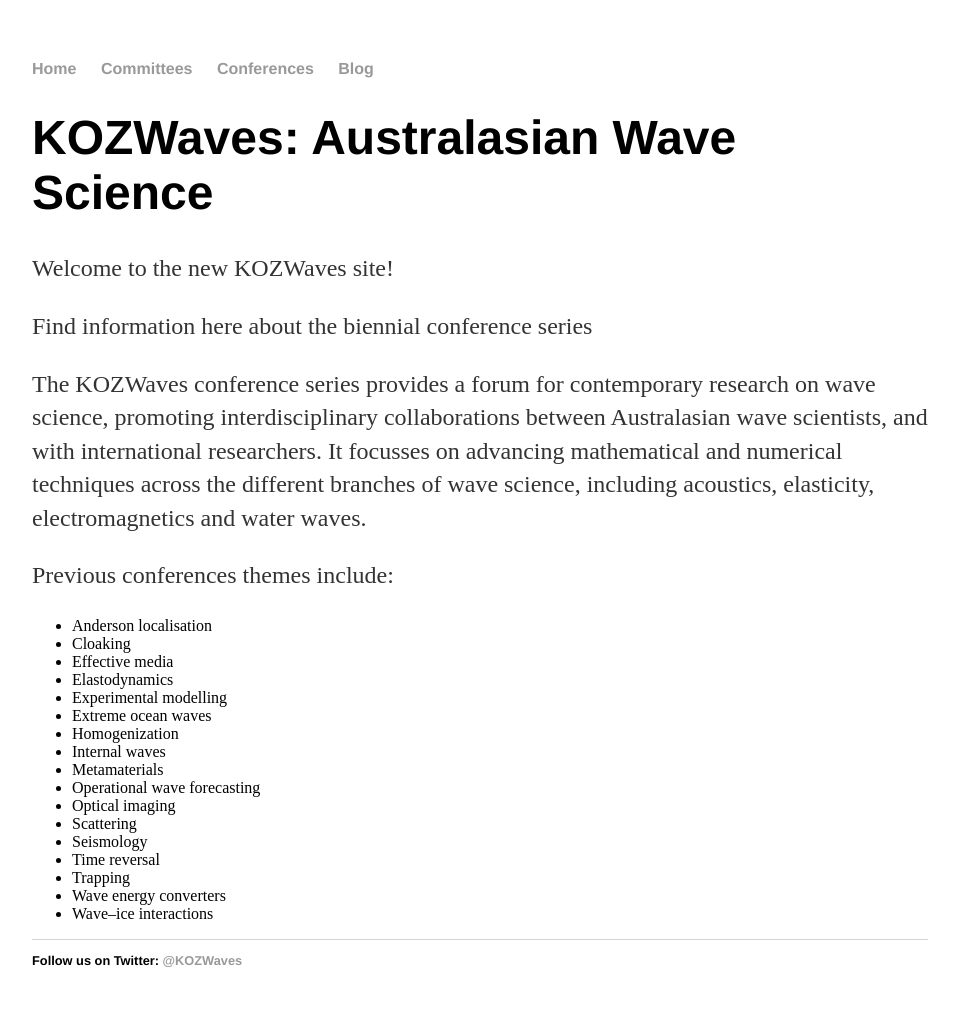
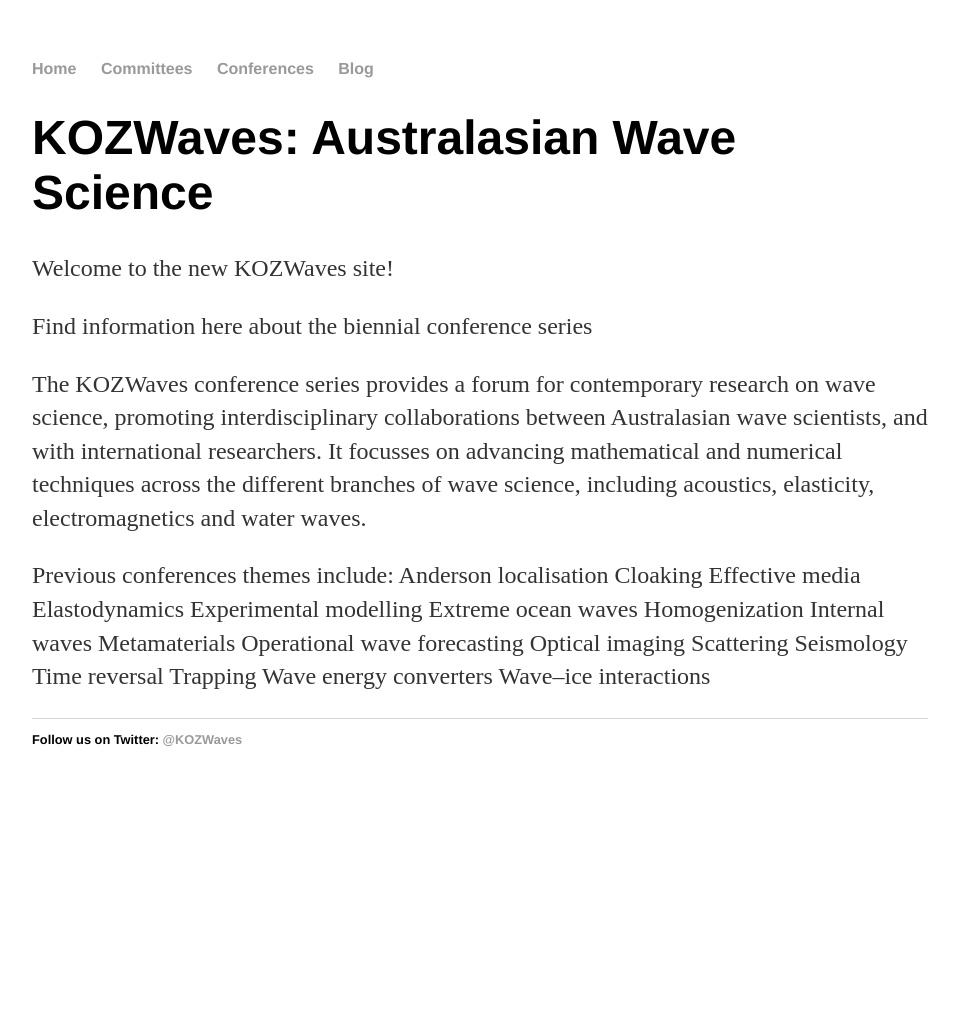
Before and after one commit to kozwaves/kozwaves.github.io, a Jekyll site: the page built from index.html, in a window 1280 px wide. Shown: the whole page, without its empty margins (160-1119 px from the left). Built offline with Jekyll 4.4.1, drawn with Linux system fonts in a browser that asks for light colours; after the commit the page ends 900 px from its top, so only the background shows below that.

Commit message:
Update index.html

```diff
--- a/index.html
+++ b/index.html
@@ -15,22 +15,21 @@ title: KOZWaves, Australasian wave science
 
 	<p>Previous conferences themes include:
 
-	<ul>
-	<li><span>Anderson localisation</span></li>
-		<li>Cloaking</li>
-		<li>Effective media</li>
-		<li>Elastodynamics</li>
-	<li>Experimental modelling</li>
-<li>Extreme ocean waves</li>
-<li>Homogenization</li>
-<li>Internal waves</li>
-<li>Metamaterials</li>
-<li>Operational wave forecasting</li>
-<li>Optical imaging</li>
-<li>Scattering</li>
-<li>Seismology</li>
-<li>Time reversal</li>
-<li>Trapping</li>
-<li>Wave energy converters</li>
-<li>Wave–ice interactions</li>
-	</ul>
+	Anderson localisation
+	Cloaking
+	Effective media
+Elastodynamics
+Experimental modelling
+Extreme ocean waves
+Homogenization
+Internal waves
+Metamaterials
+Operational wave forecasting
+Optical imaging
+Scattering
+Seismology
+Time reversal
+Trapping
+Wave energy converters
+Wave–ice interactions
+</p>
```
